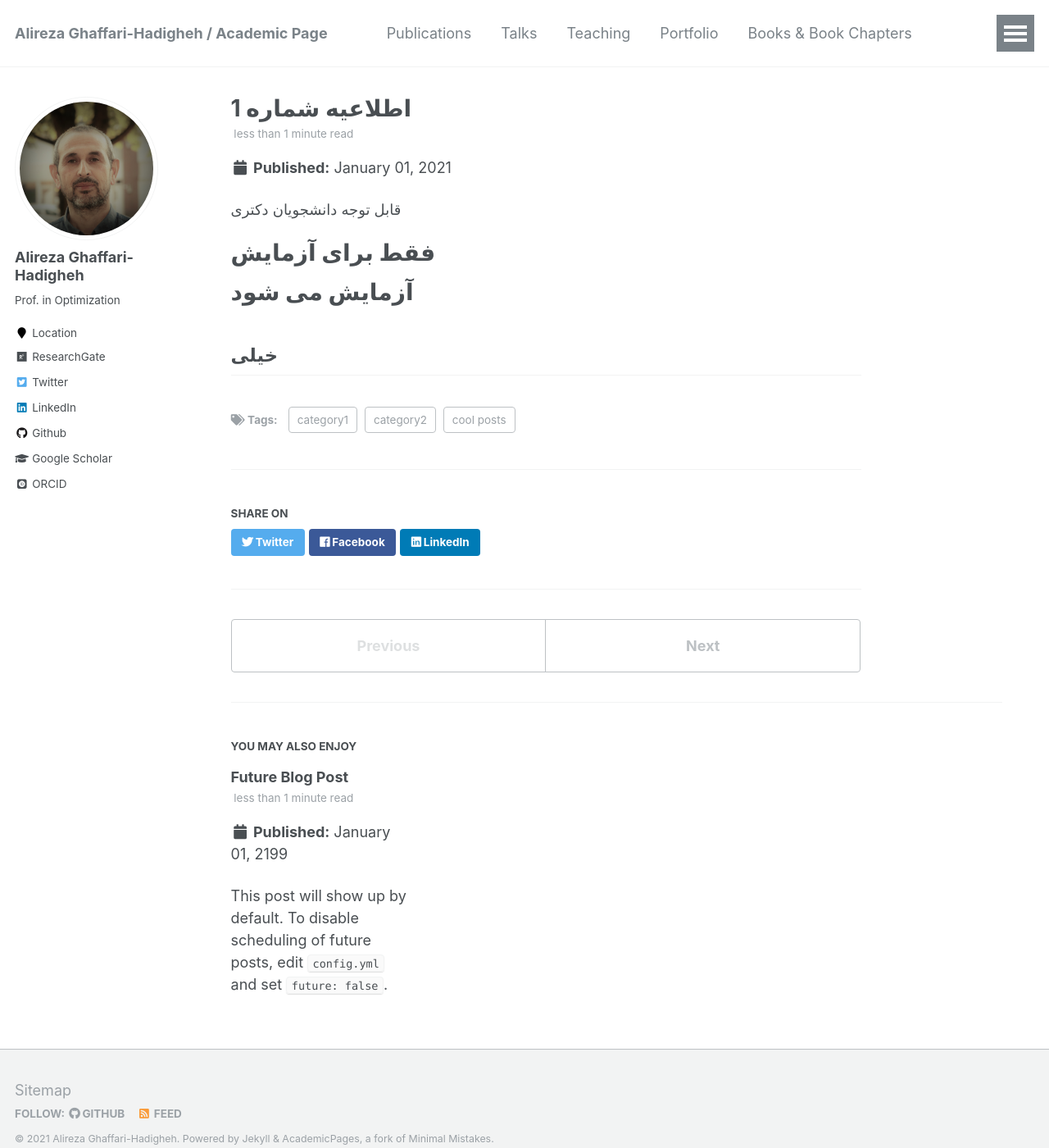
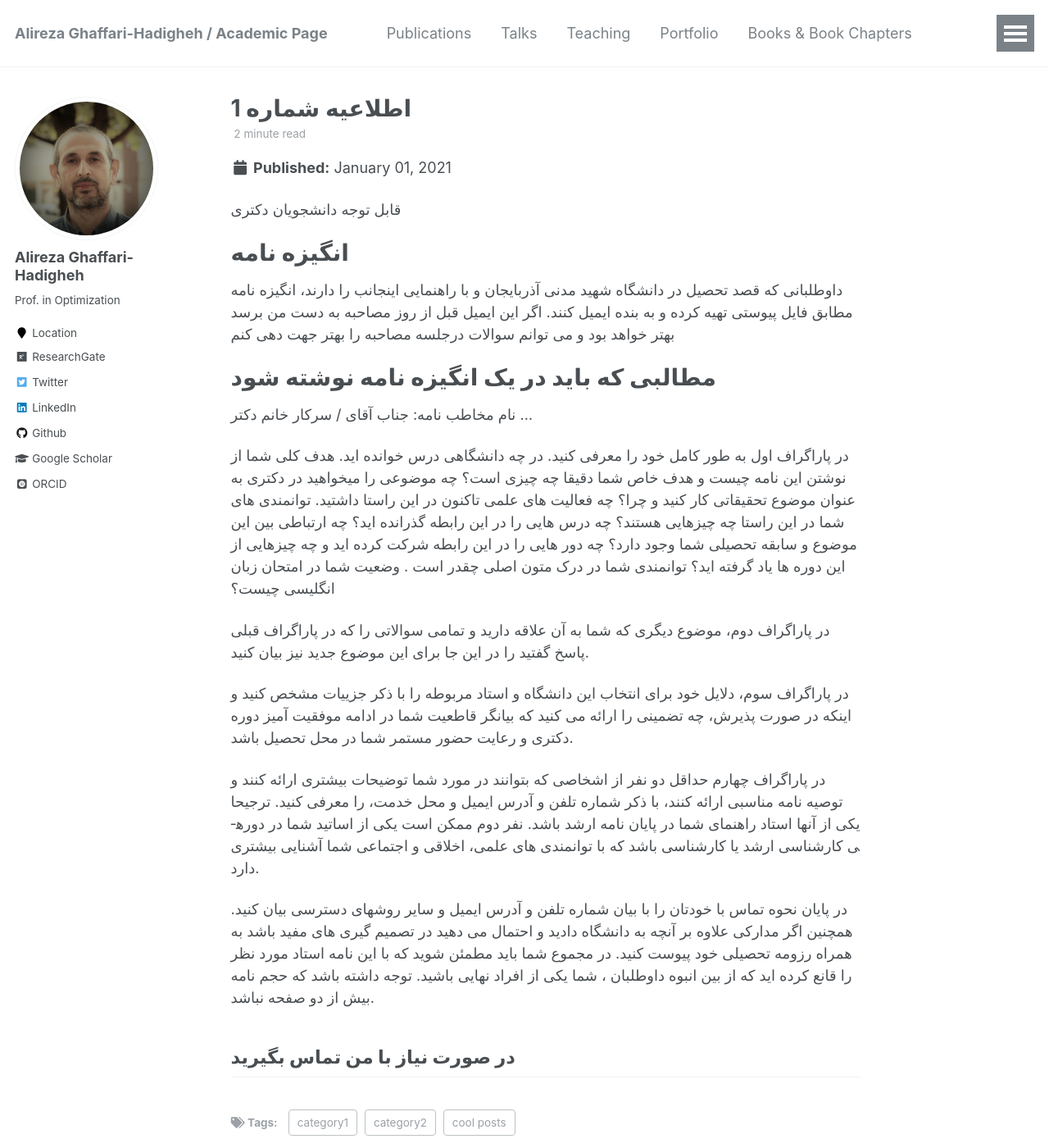
Before and after one commit to Hadigheha/hadigheha.github.io, a Jekyll site: the page built from _posts/2020-01-01-blog-post-1.md, in a window 1280 px wide and 1400 px high. Shown: the whole window at 82% size. Built offline with Jekyll 4.4.1, drawn with Linux system fonts in a browser that asks for light colours; some web fonts are replaced.

Commit message:
Update 2020-01-01-blog-post-1.md

```diff
--- a/_posts/2020-01-01-blog-post-1.md
+++ b/_posts/2020-01-01-blog-post-1.md
@@ -10,11 +10,31 @@ tags:
 
 قابل توجه دانشجویان دکتری
 
-فقط برای آزمایش
+انگیزه نامه
 ======
+داوطلبانی که قصد تحصیل در دانشگاه شهید مدنی آذربایجان و با  راهنمایی اینجانب را دارند، انگیزه نامه مطابق فایل پیوستی تهیه کرده و به بنده ایمیل کنند. اگر این  ایمیل قبل از روز مصاحبه به دست من برسد بهتر خواهد بود و می توانم سوالات درجلسه مصاحبه را بهتر جهت دهی کنم
 
-آزمایش می شود
+
+
+
+مطالبی که باید در یک انگیزه نامه نوشته شود
 ======
+نام مخاطب نامه:   جناب آقای / سرکار خانم دکتر ...
 
-خیلی
+در پاراگراف اول به طور کامل خود را معرفی کنید. در چه دانشگاهی درس خوانده اید. هدف کلی شما از نوشتن این نامه چیست و هدف خاص شما دقیقا چه چیزی است؟ چه موضوعی را میخواهید در دکتری به عنوان موضوع تحقیقاتی کار کنید و چرا؟ چه فعالیت های علمی تاکنون در این راستا داشتید. توانمندی های شما در این راستا چه چیزهایی هستند؟ چه درس هایی را در این رابطه گذرانده اید؟  چه ارتباطی بین این موضوع و سابقه تحصیلی شما وجود دارد؟  چه دور هایی را در این رابطه شرکت کرده اید و چه چیزهایی از این دوره ها یاد گرفته اید؟ توانمندی شما در درک متون اصلی چقدر است . وضعیت شما در امتحان زبان انگلیسی چیست؟
+
+در پاراگراف دوم، موضوع دیگری که شما به آن علاقه دارید و تمامی سوالاتی را که در پاراگراف قبلی پاسخ گفتید را در این جا برای این موضوع جدید نیز بیان کنید.
+
+در پاراگراف سوم، دلایل خود برای انتخاب این دانشگاه و  استاد مربوطه را با ذکر جزییات مشخص کنید و اینکه در صورت پذیرش، چه تضمینی را ارائه می کنید که بیانگر قاطعیت شما در ادامه  موفقیت آمیز دوره دکتری و رعایت حضور مستمر شما در محل تحصیل باشد.
+
+در پاراگراف چهارم حداقل دو نفر از اشخاصی که بتوانند در مورد شما توضیحات بیشتری ارائه کنند و توصیه نامه مناسبی ارائه کنند، با ذکر شماره تلفن و آدرس ایمیل و محل خدمت،  را معرفی کنید. ترجیحا یکی از آنها استاد راهنمای شما در پایان نامه ارشد باشد. نفر دوم  ممکن است یکی از اساتید شما در دوره­­ی کارشناسی ارشد یا کارشناسی باشد که  با توانمندی های علمی، اخلاقی و اجتماعی شما آشنایی بیشتری دارد.
+
+در پایان  نحوه تماس با خودتان را با بیان شماره تلفن و آدرس ایمیل و سایر روشهای دسترسی بیان کنید.  همچنین اگر  مدارکی علاوه بر آنچه به دانشگاه دادید و احتمال می دهید در تصمیم گیری های مفید باشد به همراه رزومه  تحصیلی خود پیوست کنید. در مجموع شما باید مطمئن شوید که با این نامه استاد مورد نظر را قانع کرده اید که از بین انبوه  داوطلبان ، شما یکی از افراد نهایی باشید. توجه داشته باشد که حجم نامه بیش از دو صفحه نباشد.
+
+
+
+
+
+
+در صورت نیاز با من تماس بگیرید
 ------
```
